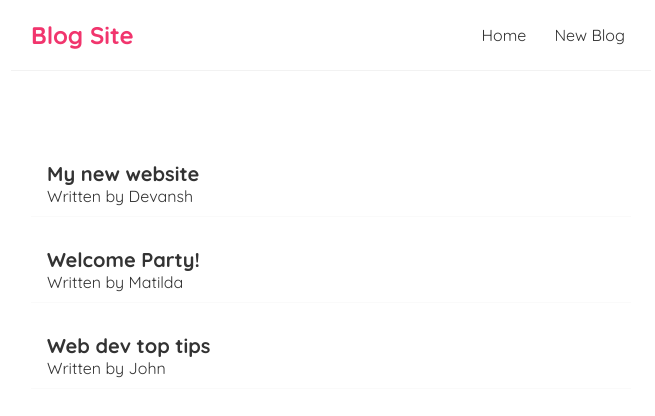
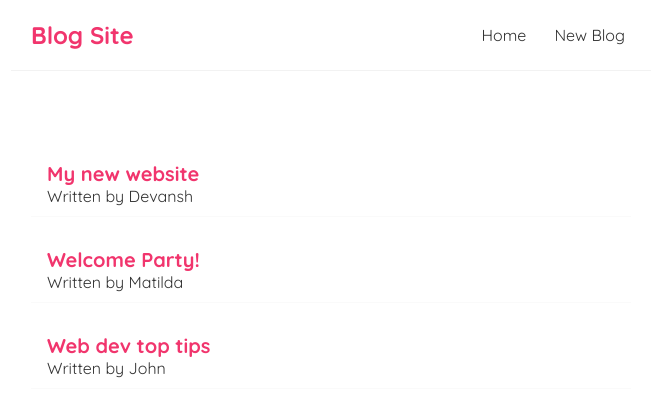
Before and after one commit to D-Coder135/Blog-Site_React, a React (Create React App) app: page / in a window 1280 px wide. Shown: the top 416 px of the page, without its empty margins (309-964 px from the left). Built offline with nearby package versions, Linux system fonts and the light colour scheme; the HTML template or start-up script is replaced by a standard one.

Commit message:
add the color property

```diff
--- a/src/index.css
+++ b/src/index.css
@@ -45,4 +45,5 @@
 }
 .blog-preview h2 {
   font-size: 20px;
+  color: #f1356d;
 }
```
